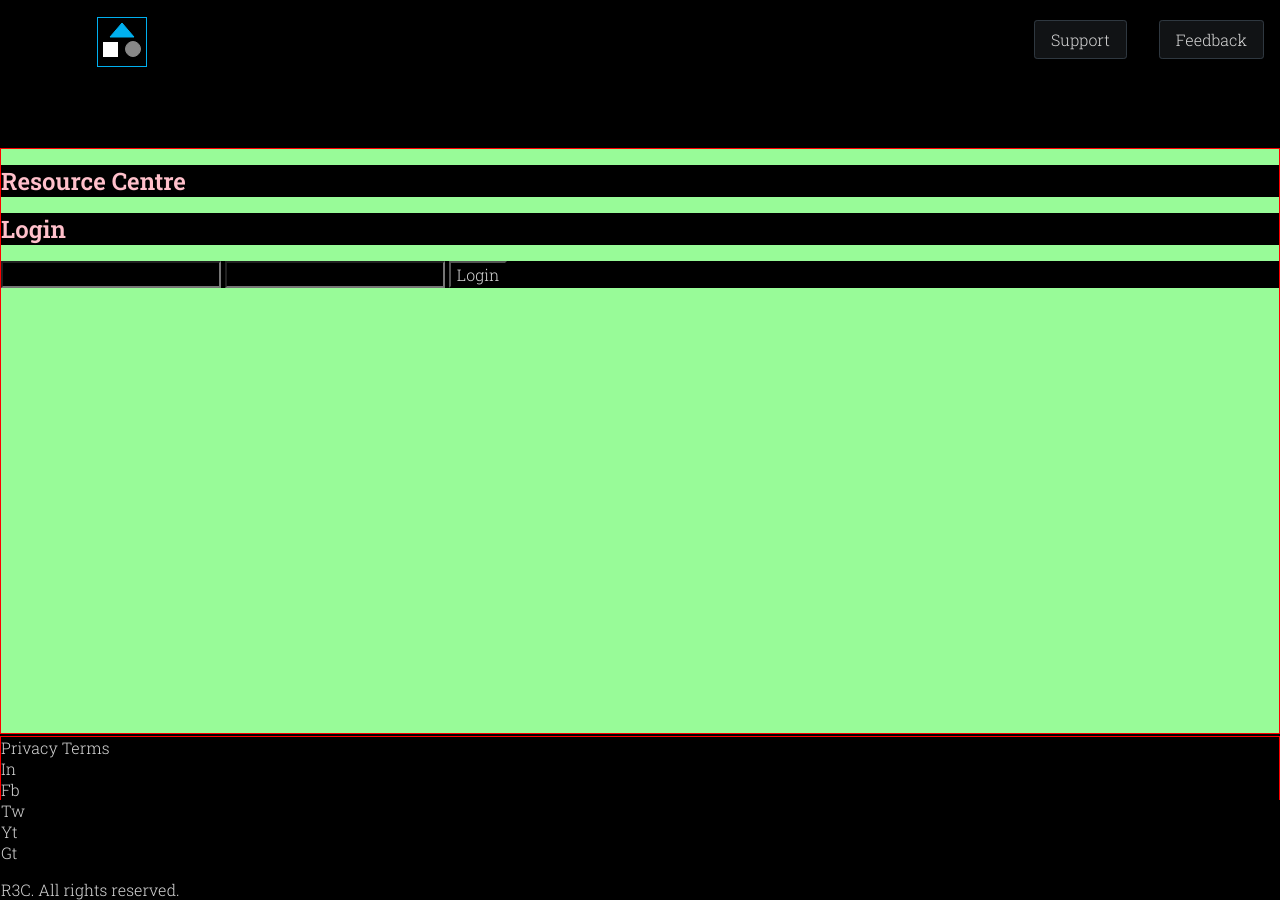
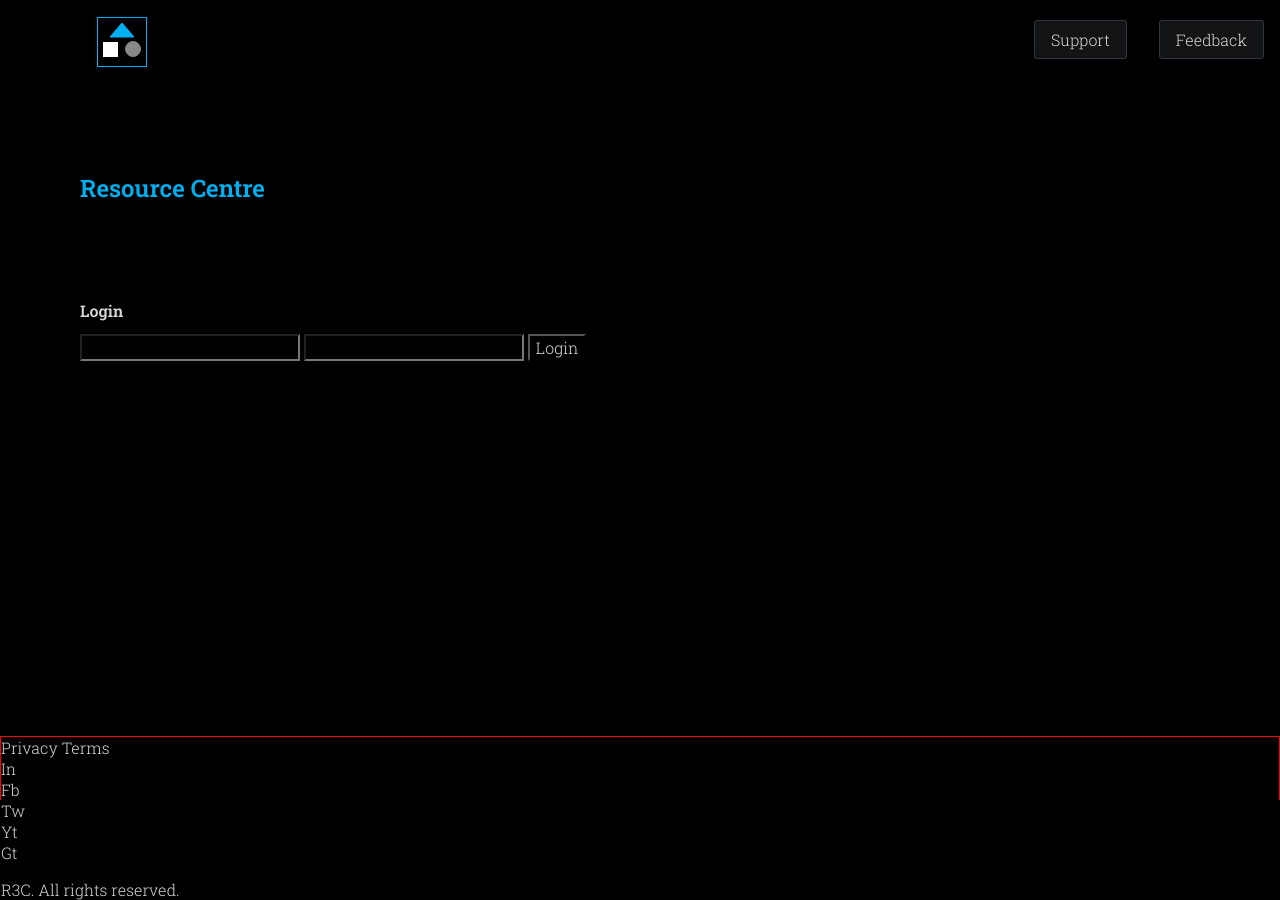
Before and after one commit to nikzeyn/ResourceCenter, a Django app: page / in a window 1280 px wide. Run offline with Django 3.2, Linux system fonts and the light colour scheme.

Commit message:
updated home login css

```diff
--- /dev/null
+++ b/prj_resource_center/homeapp/static/homeapp/css/homeapp.css
@@ -0,0 +1,24 @@
+
+#login-title {
+	margin-top: 6rem;
+}
+
+/* #login-form {
+	margin-top: 5rem;
+	border: solid 1 px green;
+	color: yellow;
+} */
+
+/* input {
+	background-color: darkgreen;
+	border: none;
+	color: white;
+	padding: 5px;
+	border-radius: 8px;
+	width: calc(33% - 20px);
+	box-sizing: border-box;
+} */
+
+/* input:not(:last-of-type) {
+	margin-right: 20px;
+} */
--- a/prj_resource_center/homeapp/templates/homeapp/login.html
+++ b/prj_resource_center/homeapp/templates/homeapp/login.html
@@ -2,16 +2,17 @@
 {% load static %}
 
 
-
 {% block content_home_login %}
 
-	<h1>Login</h1>
+	<link rel="stylesheet" href="{% static 'homeapp/css/homeapp.css' %}">
 
-	<form method="POST" id="create-session-form">
+	<h2 id="login-title">Login</h2>
+
+	<form method="POST" id="login-form">
 		{% csrf_token %}
-		<input type="text">
-		<input type="text">
-		<button>Login</button>
+		<input id="username" type="text">
+		<input id="password" type="text">
+		<button class="button" id="btn-login">Login</button>
 	</form>
 
 {% endblock content_home_login %}
--- a/prj_resource_center/static/css/common.css
+++ b/prj_resource_center/static/css/common.css
@@ -22,7 +22,7 @@
 	margin: 0;
 }
 
-main, footer {
+footer {
 	border: 1px red solid;
 	/* padding: 1px; */
 	/* margin: 1px; */
@@ -49,6 +49,7 @@
 
 main {
 	grid-area: main;
+	padding: 0.5rem 5rem;
 }
 
 footer {
@@ -77,6 +78,17 @@
 }
 
 .button_grey:active {
+	border: 1px solid #00B0F0;
+	color: #d6d6d6;
+	background-color: #00B0F0;
+}
+
+.button:hover {
+	border: 1px solid #00B0F0;
+	color: #00B0F0;
+}
+
+.button:active {
 	border: 1px solid #00B0F0;
 	color: #d6d6d6;
 	background-color: #00B0F0;
@@ -122,6 +134,17 @@
 	height: 100%;
 	margin: 0 auto;
 }
+
+main {
+	/* height: 100%; */
+	/* display: grid; */
+	/* grid-template-columns: 1fr 3fr 1fr; */
+	/* grid-auto-rows: 5rem; */
+}
+
+/* h2 {
+	margin-top: 4rem;
+} */
 
 
 
--- a/prj_resource_center/static/css/common.m.css
+++ b/prj_resource_center/static/css/common.m.css
@@ -32,33 +32,33 @@
 
 /* Small devices (portrait tablets and large phones, 600px and up) */
 @media only screen and (min-width: 600px) {
-	h1 {
+	/* h1 {
 		color: yellow;
-	}
+	} */
 
 }
 
 /* Medium devices (landscape tablets, 768px and up) */
 @media only screen and (min-width: 768px) {
 
-	h1 {
+	/* h1 {
 		color: green;
-	}
+	} */
 
 }
 
 /* Large devices (laptops/desktops, 992px and up) */
 @media only screen and (min-width: 992px) {
-	h1 {
+	/* h1 {
 		color: orange;
-	}
+	} */
 
 }
 
 /* Extra large devices (large laptops and desktops, 1200px and up) */
 @media only screen and (min-width: 1200px) {
-	h1 {
+	/* h1 {
 		color: pink;
-	}
+	} */
 
 }
```
Also changed, not shown: prj_resource_center/homeapp/static/css/homeapp.css (deleted).
